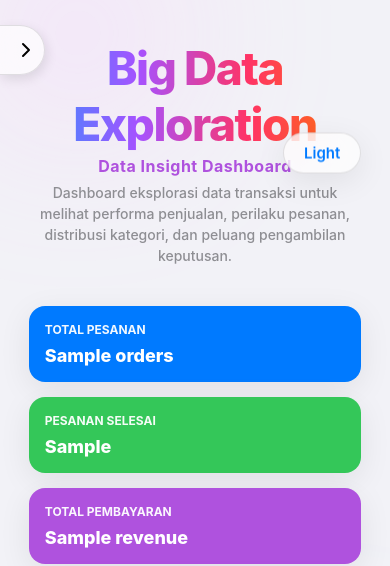
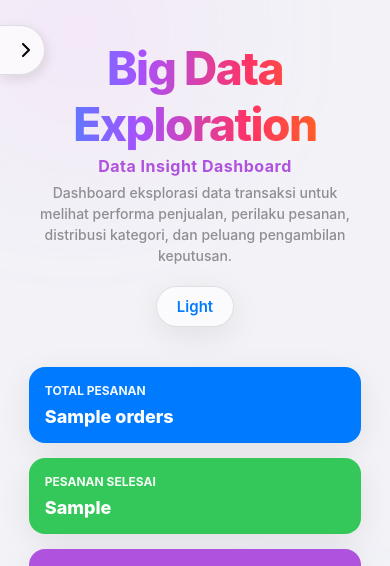
Before and after one commit to richardlcp119/project_fbd, a Flask app: template templates/dashboard.html in a window 390 px wide. Shown: the top 566 px of the page. Run offline with Flask 3, Linux system fonts and the light colour scheme; the template is opened without the code that fills it: most values are stand-ins (such as "Sample title", 1, 10 or a date in 2020).

Commit message:
fix bug ui dikit

```diff
--- a/templates/dashboard.html
+++ b/templates/dashboard.html
@@ -28,10 +28,6 @@
         .metric-value { font-size: clamp(18px, 1.8vw, 26px) !important; white-space: nowrap; overflow: hidden; text-overflow: ellipsis; }
         .dashboard-container { transition: grid-template-columns 0.4s cubic-bezier(0.25, 1, 0.5, 1), gap 0.4s; }
 
-        @media (min-width: 901px) {
-            .dashboard-container.sidebar-is-closed { grid-template-columns: 0px 1fr !important; gap: 0 !important; }
-            .dashboard-container.sidebar-is-open { grid-template-columns: 360px 1fr !important; }
-        }
         .sidebar-wrapper {
             position: sticky;
             top: 20px;
@@ -47,13 +43,28 @@
             z-index: 100; box-shadow: 2px 4px 12px rgba(0,0,0,0.1); color: var(--text-main); display: flex; align-items: center; justify-content: center; transition: transform 0.2s;
         }
         .sidebar-reopen-btn:hover { transform: scale(1.05); }
+        .sidebar-content { width: 360px; }
 
+        /* Desktop Layout (Layar Lebar) */
+        @media (min-width: 901px) {
+            .dashboard-container.sidebar-is-closed { grid-template-columns: 0px 1fr !important; gap: 0 !important; }
+            .dashboard-container.sidebar-is-open { grid-template-columns: 360px 1fr !important; }
+        }
+
+        /* Mobile Layout (Layar HP/Tablet) */
         @media (max-width: 900px) {
             .dashboard-container.sidebar-is-closed .sidebar-wrapper { display: none; }
-            .status-row { grid-template-columns: 1fr !important; } /* Responsive grid responsif mobile */
+            .status-row { grid-template-columns: 1fr !important; }
+            .sidebar-content { width: 100%; }
+            .theme-toggle {
+                position: relative;
+                top: auto;
+                right: auto;
+                transform: none;
+                margin-top: 20px;
+                display: inline-block;
+            }
         }
-        .sidebar-content { width: 360px; }
-        @media (max-width: 900px) { .sidebar-content { width: 100%; } }
     </style>
 </head>
 
```
